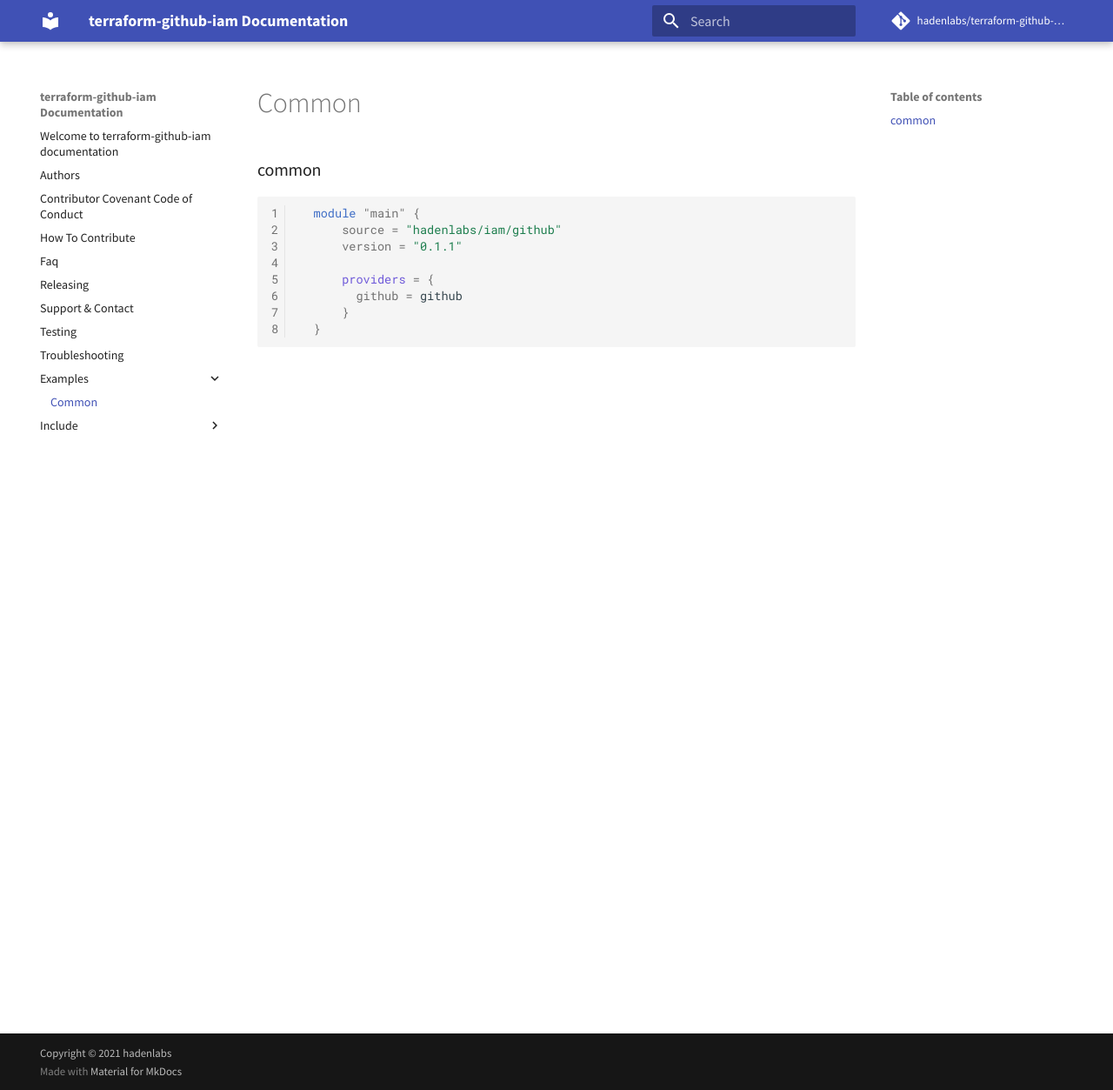
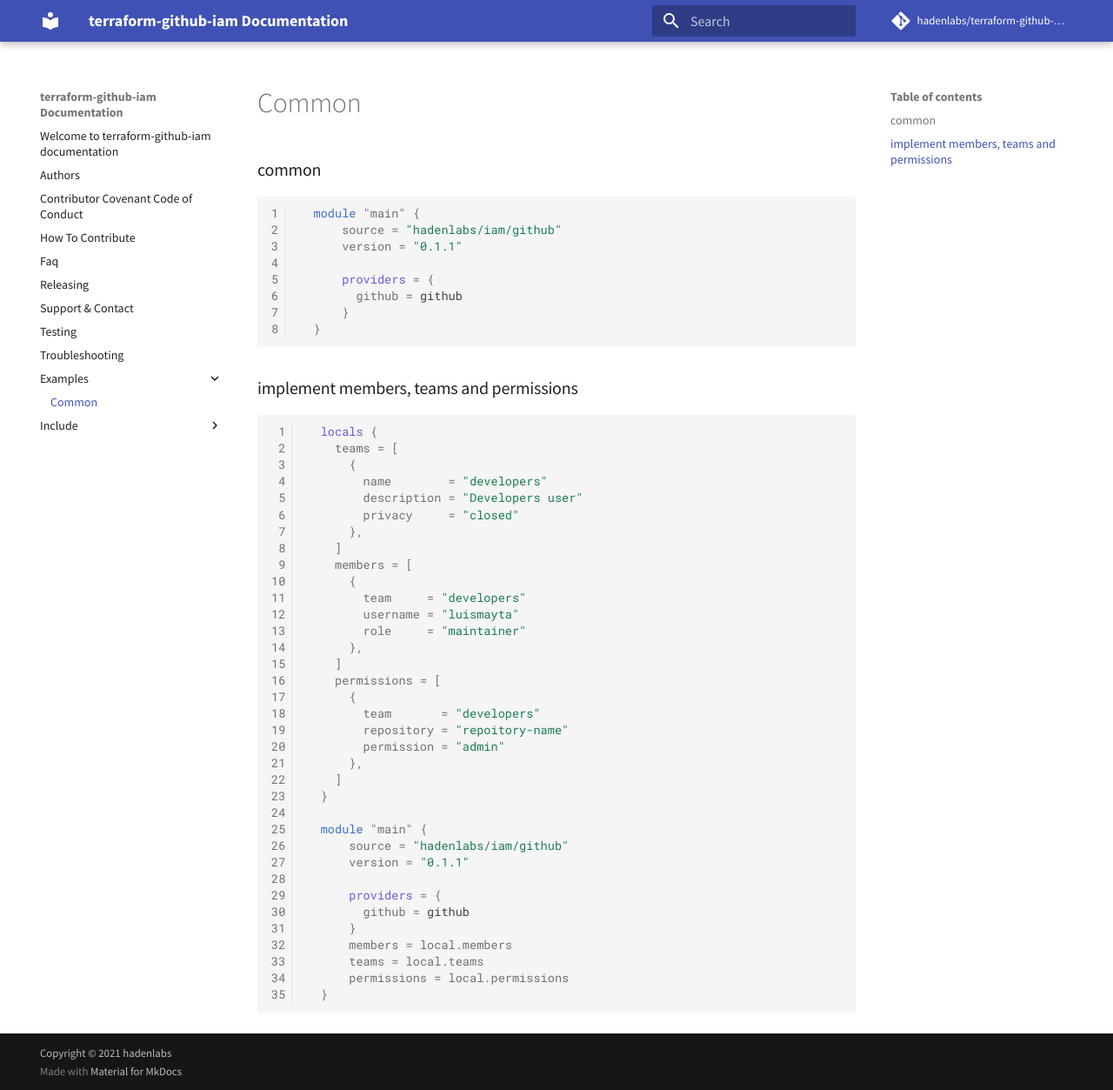
Before and after one commit to hadenlabs/terraform-github-iam, an MkDocs documentation site: the page built from docs/examples/common.md, in a window 1280 px wide and 1253 px high. Shown: the whole window at 87% size. Built offline with MkDocs 1.6.1 and Material for MkDocs 9.7.7, drawn with Linux system fonts in a browser that asks for light colours; comment, search, counter and statistics services are not loaded.

Commit message:
docs: implement examples for implement members, teams and permissions (#11)

````diff
--- a/docs/examples/common.md
+++ b/docs/examples/common.md
@@ -12,3 +12,45 @@
   }
 
 ```
+
+### implement members, teams and permissions
+
+```hcl
+
+  locals {
+    teams = [
+      {
+        name        = "developers"
+        description = "Developers user"
+        privacy     = "closed"
+      },
+    ]
+    members = [
+      {
+        team     = "developers"
+        username = "luismayta"
+        role     = "maintainer"
+      },
+    ]
+    permissions = [
+      {
+        team       = "developers"
+        repository = "repoitory-name"
+        permission = "admin"
+      },
+    ]
+  }
+
+  module "main" {
+      source = "hadenlabs/iam/github"
+      version = "0.1.1"
+
+      providers = {
+        github = github
+      }
+      members = local.members
+      teams = local.teams
+      permissions = local.permissions
+  }
+
+```
````
